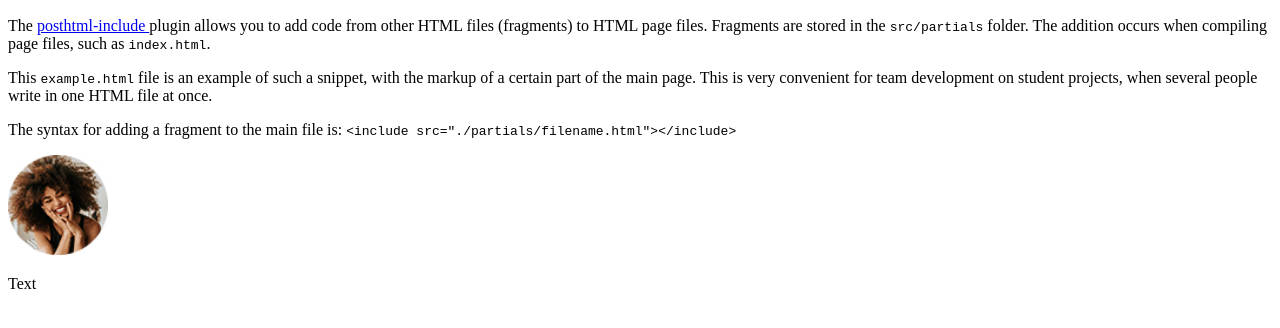
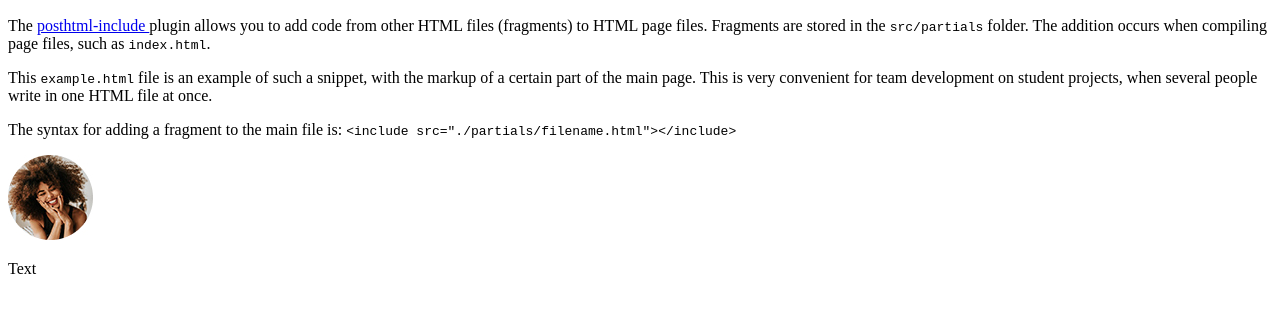
Before and after one commit to Nechuhaev/trenirovki, a plain HTML site: page index.html in a window 1280 px wide. Shown: the part 166-494 px from the top of the page. Drawn offline with Linux system fonts and the light colour scheme.

Commit message:
Deploying to gh-pages from @ Nechuhaev/trenirovki@1e4f9080f9e07311e193503c994abfc49eaab055 🚀

```diff
--- a/index.html
+++ b/index.html
@@ -1 +1 @@
-<!DOCTYPE html><html lang="ru"><head><meta charset="utf-8"><meta name="viewport" content="width=device-width, initial-scale=1.0"><title>Page title</title><link rel="stylesheet" href="/trenirovki/index.569a4d11.css"><script type="module" src="/trenirovki/index.cdc84ddc.js"></script><script src="/trenirovki/index.6c2642bc.js" nomodule="" defer></script></head><body>  <article class="example" id="uk"> <h1>HTML-partials</h1>  <img src="/trenirovki/logo.268195b3.png" alt="" width="320"> <p> The <a href="https://github.com/posthtml/posthtml-include" target="_blank" rel="noopener noreferrer"> posthtml-include </a> plugin allows you to add code from other HTML files (fragments) to HTML page files. Fragments are stored in the <code>src/partials</code> folder. The addition occurs when compiling page files, such as <code>index.html</code>. </p> <p> This <code>example.html</code> file is an example of such a snippet, with the markup of a certain part of the main page. This is very convenient for team development on student projects, when several people write in one HTML file at once. </p> <p> The syntax for adding a fragment to the main file is: <code> &lt;include src="./partials/filename.html"&gt;&lt;/include&gt;</code> </p> <div class="background"></div> </article> <section> <img src="/trenirovki/testimonials1-1.21cfe783.jpg" width="100" alt="Mona Liza"> <p>Text</p> </section> </body></html>
+<!DOCTYPE html><html lang="ru"><head><meta charset="utf-8"><meta name="viewport" content="width=device-width, initial-scale=1.0"><title>Page title</title><link rel="stylesheet" href="/trenirovki/index.569a4d11.css"><script type="module" src="/trenirovki/index.cdc84ddc.js"></script><script src="/trenirovki/index.6c2642bc.js" nomodule="" defer></script></head><body>  <article class="example" id="uk"> <h1>HTML-partials</h1>  <img src="/trenirovki/logo.268195b3.png" alt="" width="320"> <p> The <a href="https://github.com/posthtml/posthtml-include" target="_blank" rel="noopener noreferrer"> posthtml-include </a> plugin allows you to add code from other HTML files (fragments) to HTML page files. Fragments are stored in the <code>src/partials</code> folder. The addition occurs when compiling page files, such as <code>index.html</code>. </p> <p> This <code>example.html</code> file is an example of such a snippet, with the markup of a certain part of the main page. This is very convenient for team development on student projects, when several people write in one HTML file at once. </p> <p> The syntax for adding a fragment to the main file is: <code> &lt;include src="./partials/filename.html"&gt;&lt;/include&gt;</code> </p> <div class="background"></div> </article> <section class="container"> <img src="/trenirovki/testimonials1-1.21cfe783.jpg" width="85" alt="Mona Liza"> <p>Text</p> </section> </body></html>
```
